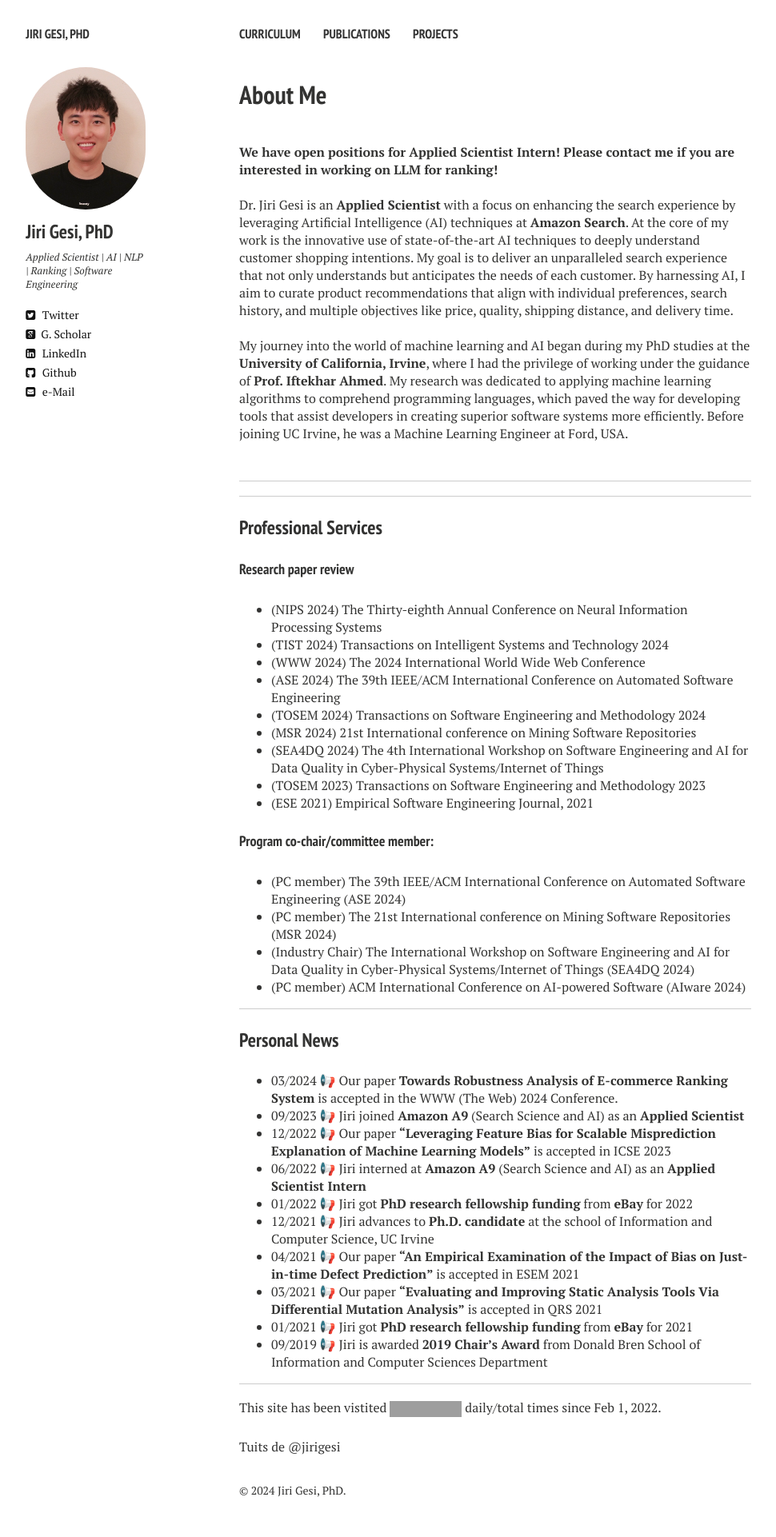
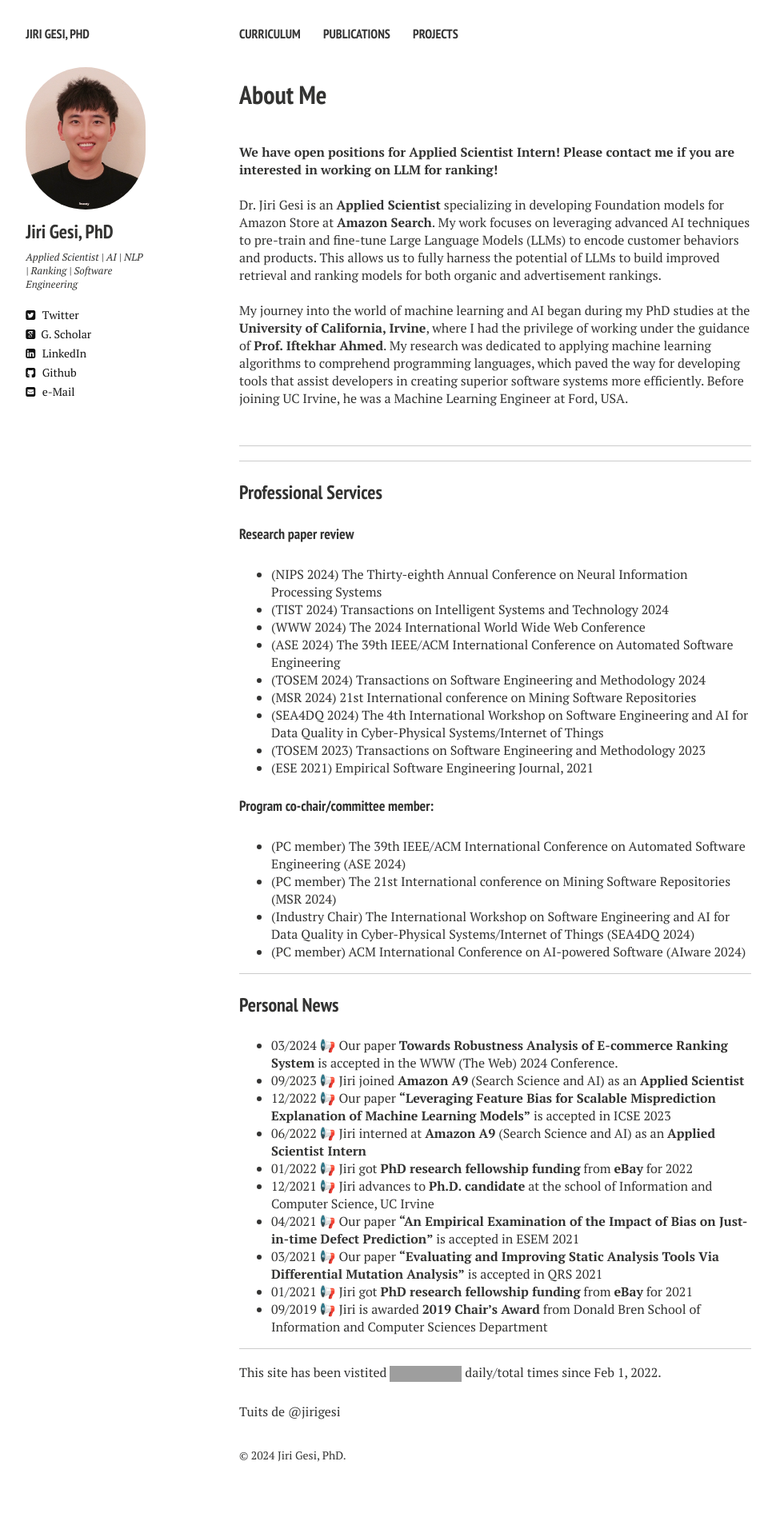
Before and after one commit to Jirigesi/Jirigesi.github.io, a Jekyll site: the page built from index.md, in a window 1280 px wide. Shown: the whole page at 80% size, without its empty margins (21-991 px from the left). Built offline with Jekyll 4.4.1, drawn with Linux system fonts in a browser that asks for light colours; nearby versions of some CDN libraries; comment, search, counter and statistics services are not loaded; after the commit the page ends 1878 px from its top, so only the background shows below that; grey boxes are pictures that could not be loaded.

Commit message:
Update index.md

```diff
--- a/index.md
+++ b/index.md
@@ -13,7 +13,7 @@ tags: [Jekyll, theme, responsive, blog, template]
 
 <br />
 
-Dr. Jiri Gesi is an **Applied Scientist** with a focus on enhancing the search experience by leveraging Artificial Intelligence (AI) techniques at **Amazon Search**. At the core of my work is the innovative use of state-of-the-art AI techniques to deeply understand customer shopping intentions. My goal is to deliver an unparalleled search experience that not only understands but anticipates the needs of each customer. By harnessing AI, I aim to curate product recommendations that align with individual preferences, search history, and multiple objectives like price, quality, shipping distance, and delivery time.
+Dr. Jiri Gesi is an **Applied Scientist** specializing in developing Foundation models for Amazon Store at **Amazon Search**. My work focuses on leveraging advanced AI techniques to pre-train and fine-tune Large Language Models (LLMs) to encode customer behaviors and products. This allows us to fully harness the potential of LLMs to build improved retrieval and ranking models for both organic and advertisement rankings.
 
 <br />
 
```
